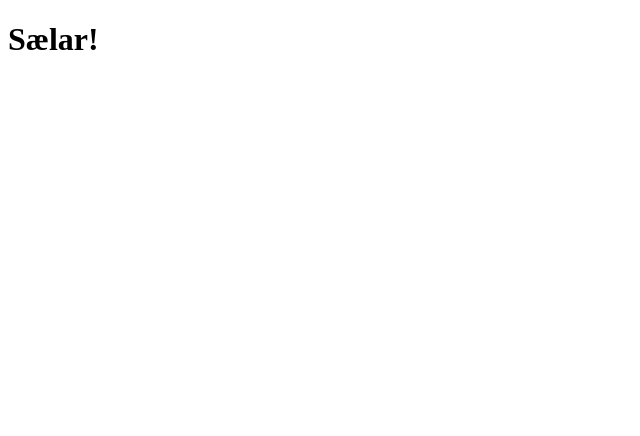
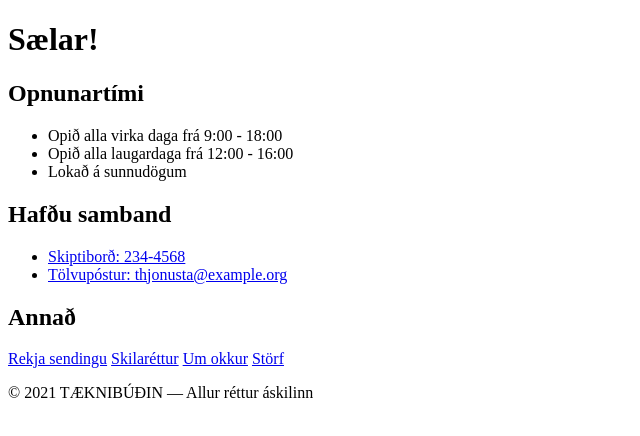
Before and after one commit to olafurkristofer/Hopverkefni-OJ, a plain HTML site: page index.html in a window 1280 px wide. Shown: the whole page, without its empty margins (0-640 px from the left). Drawn offline with Linux system fonts and the light colour scheme.

Commit message:
búa til footer

```diff
--- a/index.html
+++ b/index.html
@@ -3,9 +3,36 @@
 <head>
     <meta charset="UTF-8">
     <meta name="viewport" content="width=device-width, initial-scale=1.0">
-    <title>Document</title>
+    <title>Tæknibúðin</title>
 </head>
 <body>
     <h1>Sælar!</h1>
+        <footer class="footer">
+            <div class="content">
+                <section>
+                    <h2>Opnunartími</h2>
+                    <ul>
+                        <li>Opið alla virka daga frá 9:00 - 18:00</li>
+                        <li>Opið alla laugardaga frá 12:00 - 16:00</li>
+                        <li>Lokað á sunnudögum</li>
+                    </ul>
+                </section>
+                <section>
+                    <h2>Hafðu samband</h2>
+                    <ul>
+                        <li><a href="tel:2344568">Skiptiborð: 234-4568</a></li>
+                        <li><a href="mailto:thjonusta@example.org">Tölvupóstur: thjonusta@example.org</a></li>
+                    </ul>
+                </section>
+                <section>
+                    <h2>Annað</h2>
+                    <a href="index.html">Rekja sendingu</a>
+                    <a href="index.html">Skilaréttur</a>
+                    <a href="um.html">Um okkur</a>
+                    <a href="index.html">Störf</a>
+                </section>
+                <section class="copy-right"><p>© 2021 TÆKNIBÚÐIN — Allur réttur áskilinn</p></section>
+            </div>
+        </footer>
 </body>
 </html>
```
